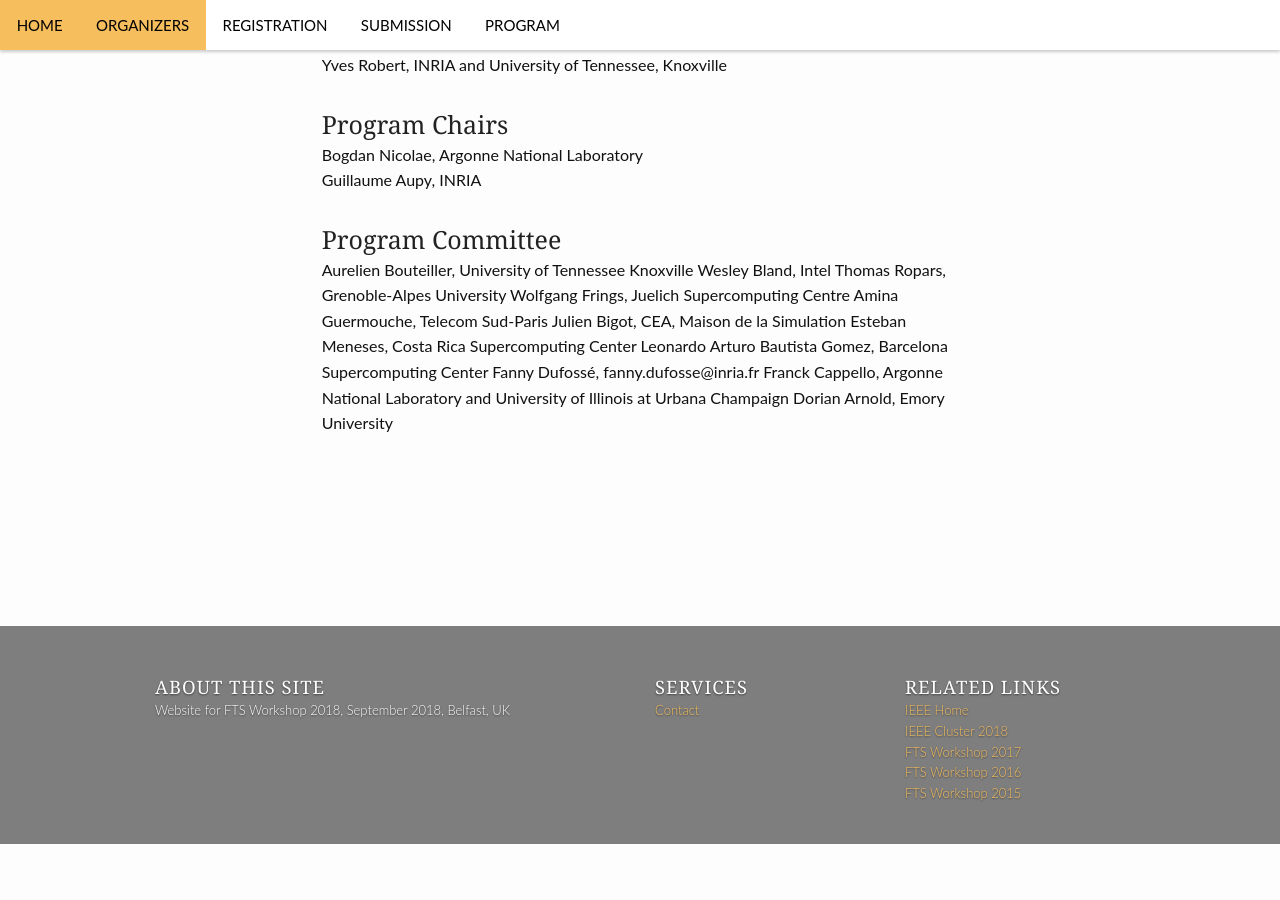
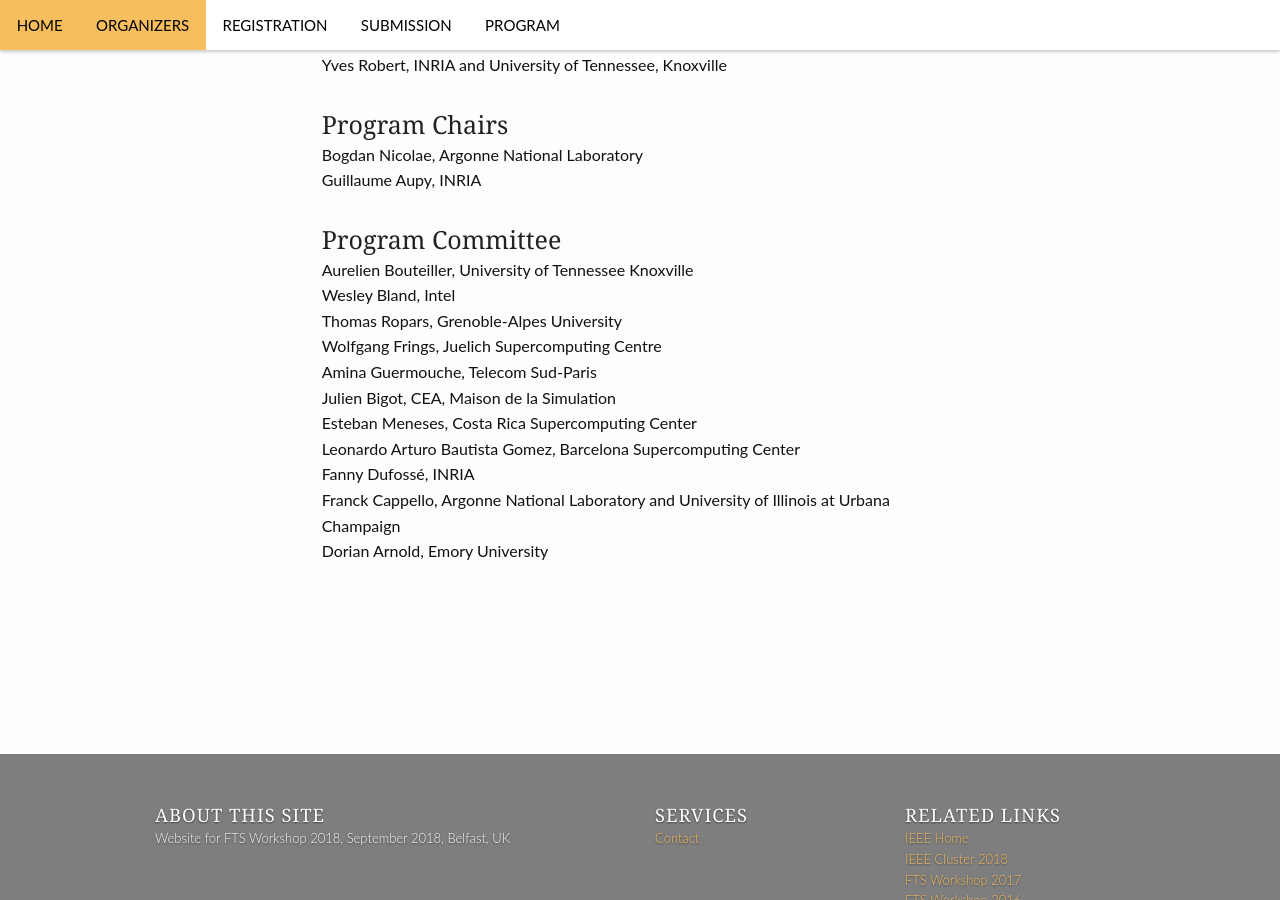
Before and after one commit to fts-workshop/fts17.github.io, a Jekyll site: the page built from organizers.md, in a window 1280 px wide and 900 px high, scrolled down 533 px. Built offline with Jekyll 4.4.1, drawn with Linux system fonts in a browser that asks for light colours; before the commit the page ends 1377 px from its top, so only the background shows below that.

Commit message:
updated PC members

```diff
--- a/organizers.md
+++ b/organizers.md
@@ -20,14 +20,14 @@ Guillaume Aupy, INRIA
 
 <h3>Program Committee </h3>
 
-Aurelien Bouteiller, University of Tennessee Knoxville
-Wesley Bland, Intel
-Thomas Ropars, Grenoble-Alpes University
-Wolfgang Frings, Juelich Supercomputing Centre
-Amina Guermouche, Telecom Sud-Paris
-Julien Bigot, CEA, Maison de la Simulation
-Esteban Meneses, Costa Rica Supercomputing Center
-Leonardo Arturo Bautista Gomez, Barcelona Supercomputing Center
-Fanny Dufossé, fanny.dufosse@inria.fr
-Franck Cappello, Argonne National Laboratory and University of Illinois at Urbana Champaign
+Aurelien Bouteiller, University of Tennessee Knoxville<br>
+Wesley Bland, Intel<br>
+Thomas Ropars, Grenoble-Alpes University<br>
+Wolfgang Frings, Juelich Supercomputing Centre<br>
+Amina Guermouche, Telecom Sud-Paris<br>
+Julien Bigot, CEA, Maison de la Simulation<br>
+Esteban Meneses, Costa Rica Supercomputing Center<br>
+Leonardo Arturo Bautista Gomez, Barcelona Supercomputing Center<br>
+Fanny Dufossé, INRIA<br>
+Franck Cappello, Argonne National Laboratory and University of Illinois at Urbana Champaign<br>
 Dorian Arnold, Emory University
```
